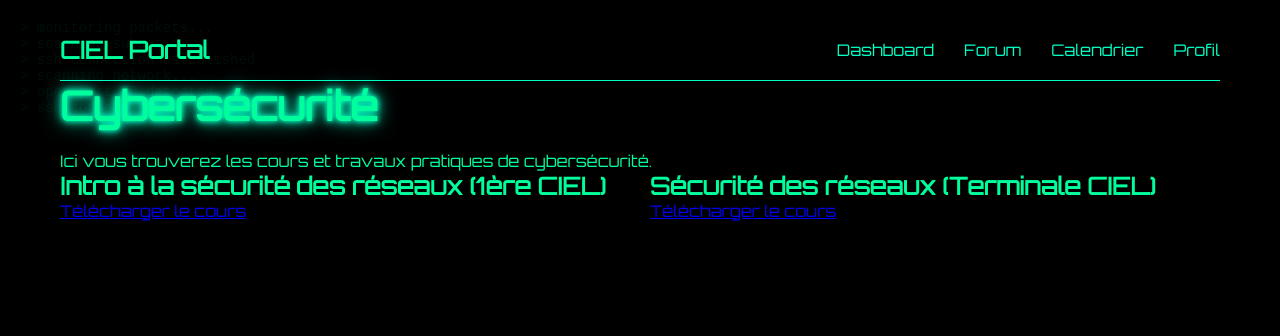
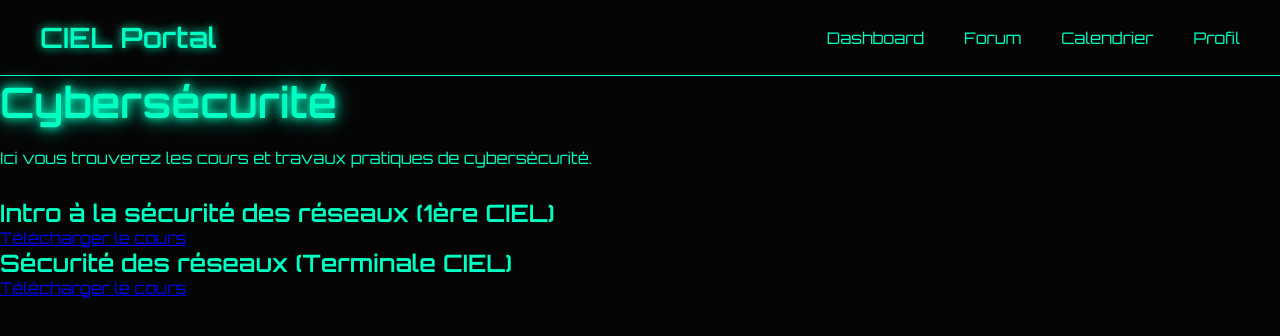
Before and after one commit to elhadrisa/ciel-platform, a Next.js app: page /cybersecurite in a window 1280 px wide. Shown: the top 336 px of the page. Built offline with nearby package versions, Linux system fonts and the light colour scheme.

Commit message:
animation matieres4.5

```diff
--- a/app/globals.css
+++ b/app/globals.css
@@ -1,6 +1,4 @@
-@import "@fontsource/orbitron";
-
-/* RESET */
+@import url("https://fonts.googleapis.com/css2?family=Orbitron:wght@400;600&display=swap");
 
 *{
   margin:0;
@@ -8,30 +6,12 @@
   box-sizing:border-box;
 }
 
-/* BODY */
-
 body{
 
-  background:black;
+  background:#050505;
+  color:#00ffc3;
 
-  font-family:"Orbitron", monospace;
-
-  color:#00ff9c;
-
-}
-
-/* CONTAINER */
-
-.app-container{
-
-  position:relative;
-  z-index:2;
-
-  max-width:1200px;
-
-  margin:auto;
-
-  padding:20px;
+  font-family:"Orbitron", sans-serif;
 
 }
 
@@ -40,40 +20,66 @@
 .navbar{
 
   display:flex;
-
   justify-content:space-between;
-
   align-items:center;
 
-  padding:15px 0;
+  padding:20px 40px;
 
   border-bottom:1px solid #00ffc3;
+
+  background:#050505;
+
+}
+
+.logo{
+
+  font-size:28px;
+
+  font-weight:600;
+
+  text-shadow:0 0 10px #00ffc3;
 
 }
 
 /* MENU */
 
-.menu{
+.nav-links{
 
   display:flex;
 
-  gap:30px;
+  gap:40px;
 
 }
 
-.menu a{
+.nav-links a{
+
+  text-decoration:none;
 
   color:#00ffc3;
 
-  text-decoration:none;
+  font-size:16px;
+
+  transition:0.2s;
 
 }
 
-.menu a:hover{
+.nav-links a:hover{
 
-  text-shadow:
-  0 0 5px #00ffc3,
-  0 0 10px #00ffc3;
+  color:white;
+
+  text-shadow:0 0 8px #00ffc3;
+
+}
+
+/* PAGE */
+
+.page{
+
+  max-width:1200px;
+
+  margin:auto;
+
+  padding:40px;
 
 }
 
@@ -81,91 +87,80 @@
 
 h1{
 
-  font-size:40px;
+  font-size:42px;
 
   margin-bottom:20px;
 
   text-shadow:
-  0 0 5px #00ffc3,
-  0 0 10px #00ffc3,
+  0 0 8px #00ffc3,
   0 0 20px #00ffc3;
+
+}
+
+p{
+
+  margin-bottom:30px;
 
 }
 
 /* CARTES */
 
-.card{
-
-  border:1px solid #00ffc3;
-
-  padding:20px;
-
-  margin-top:20px;
-
-  background:rgba(0,0,0,0.6);
-
-}
-
-/* GRID */
-
-.grid{
+.cards{
 
   display:grid;
 
   grid-template-columns:1fr 1fr;
 
-  gap:20px;
+  gap:30px;
 
 }
 
-/* TERMINAL BACKGROUND */
+.card{
 
-.terminal-background{
+  border:1px solid #00ffc3;
 
-  position:fixed;
+  padding:30px;
 
-  top:0;
-  left:0;
+  border-radius:8px;
 
-  width:100%;
-  height:100%;
+  background:rgba(0,0,0,0.6);
 
-  padding:20px;
-
-  font-family:monospace;
-
-  color:#00ff9c;
-
-  font-size:14px;
-
-  opacity:0.05;
-
-  pointer-events:none;
-
-  z-index:0;
+  transition:0.2s;
 
 }
 
-/* CYBER GRID */
+.card:hover{
 
-.cyber-grid-network{
-
-  position:fixed;
-
-  top:0;
-  left:0;
-
-  width:100%;
-  height:100%;
-
-  background-image:
-    linear-gradient(rgba(0,255,200,0.15) 1px, transparent 1px),
-    linear-gradient(90deg, rgba(0,255,200,0.15) 1px, transparent 1px);
-
-  background-size:40px 40px;
-
-  pointer-events:none;
-
-  z-index:-1;
+  box-shadow:0 0 20px #00ffc3;
 
 }
+
+.card h2{
+
+  margin-bottom:15px;
+
+}
+
+.button{
+
+  display:inline-block;
+
+  margin-top:10px;
+
+  padding:10px 20px;
+
+  border:1px solid #00ffc3;
+
+  text-decoration:none;
+
+  color:#00ffc3;
+
+}
+
+.button:hover{
+
+  background:#00ffc3;
+
+  color:black;
+
+}
--- a/app/layout.tsx
+++ b/app/layout.tsx
@@ -1,19 +1,11 @@
 import "./globals.css"
-import BackgroundTerminal from "../components/BackgroundTerminal"
 import { ReactNode } from "react"
 
 export default function RootLayout({ children }: { children: ReactNode }) {
-
   return (
     <html lang="fr">
       <body>
-
-        <BackgroundTerminal />
-
-        <div className="app-container">
-          {children}
-        </div>
-
+        {children}
       </body>
     </html>
   )
--- a/components/Navbar.tsx
+++ b/components/Navbar.tsx
@@ -4,9 +4,11 @@
 
     <div className="navbar">
 
-      <h2>CIEL Portal</h2>
+      <div className="logo">
+        CIEL Portal
+      </div>
 
-      <div className="menu">
+      <div className="nav-links">
 
         <a href="/dashboard">Dashboard</a>
         <a href="/forum">Forum</a>
```
Also changed, not shown: app/reseau/page.tsx (+23 -19 lines).
